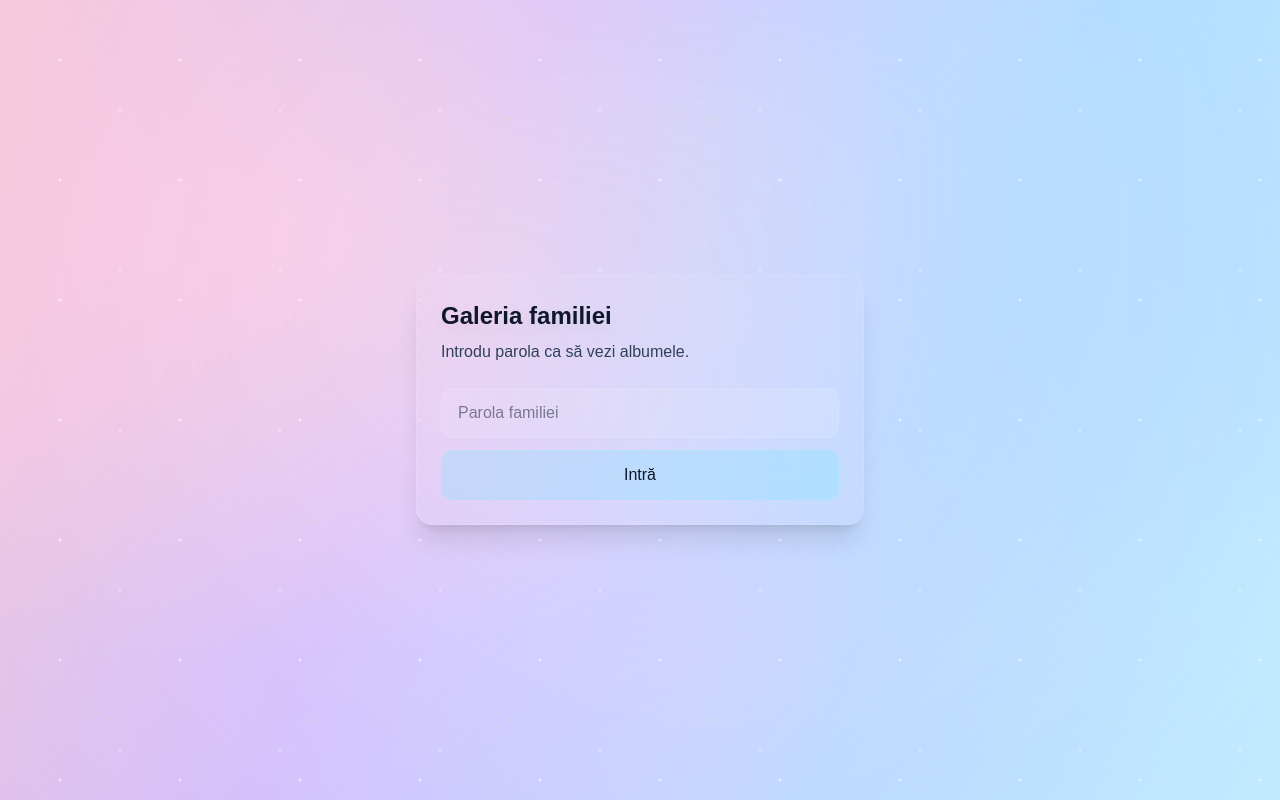
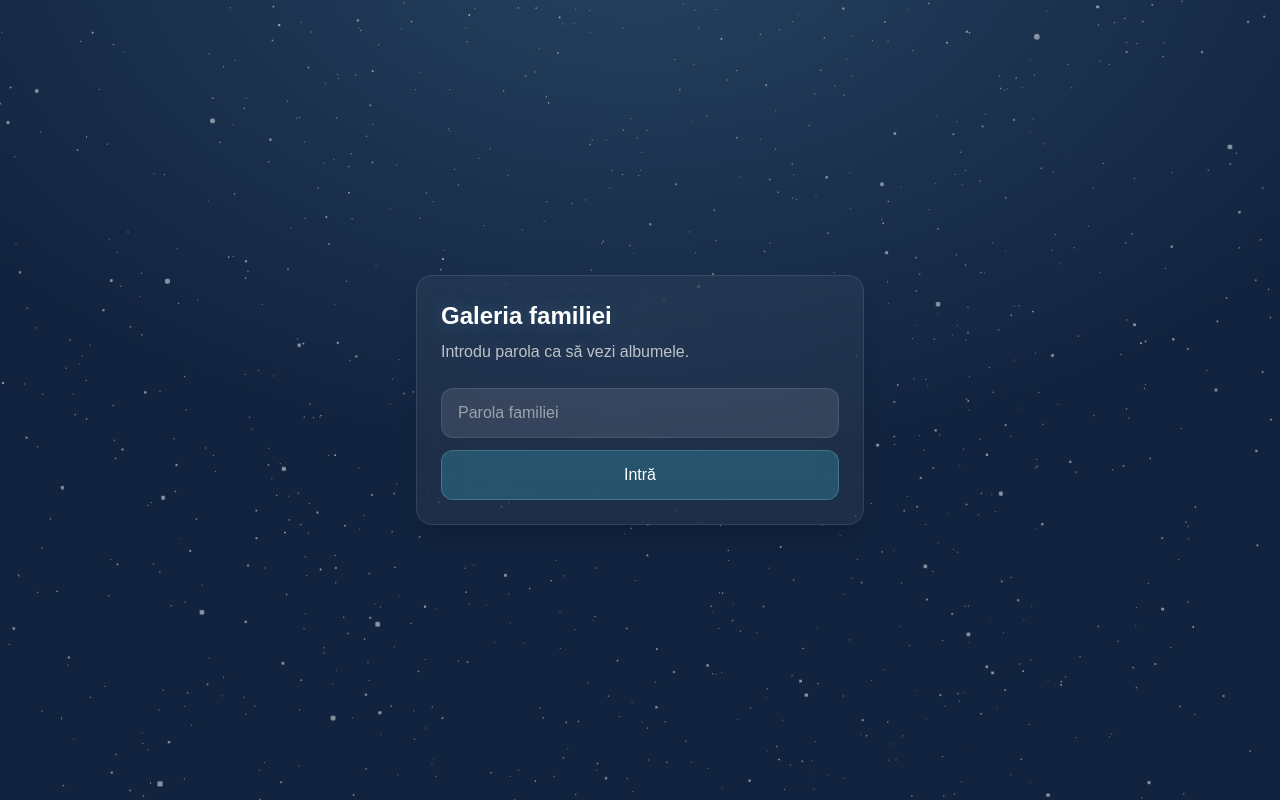
Before and after one commit to LetincaCosmin/family-gallery, a Next.js app: page /login in a window 1280 px wide. Built offline with nearby package versions, Linux system fonts and the light colour scheme; sample sign-in values are in the browser's storage.

Commit message:
Add files via upload

```diff
--- a/src/app/admin/page.js
+++ b/src/app/admin/page.js
@@ -222,10 +222,10 @@ export default function AdminPage() {
 
   if (!authed) {
     return (
-      <div className="min-h-dvh bg-transparent text-slate-900 flex items-center justify-center p-6">
+      <div className="min-h-dvh bg-transparent text-white flex items-center justify-center p-6">
         <div className="w-full max-w-md rounded-2xl border border-white/10 bg-white/5 backdrop-blur-xl p-6 shadow-xl">
           <h1 className="text-2xl font-semibold">Admin</h1>
-          <p className="text-slate-700 mt-2">Introdu parola de admin.</p>
+          <p className="text-white/70 mt-2">Introdu parola de admin.</p>
 
           <form onSubmit={onSubmit} className="mt-6 space-y-3">
             <input
@@ -250,12 +250,12 @@ export default function AdminPage() {
   }
 
   return (
-    <main className="min-h-dvh bg-transparent text-slate-900 p-6">
+    <main className="min-h-dvh bg-transparent text-white p-6">
       <div className="max-w-6xl mx-auto space-y-6">
         <header className="flex items-center justify-between gap-3">
           <div>
             <h1 className="text-2xl font-semibold">Admin Panel</h1>
-            <p className="text-slate-500 text-sm mt-1">Albume / Evenimente</p>
+            <p className="text-white/60 text-sm mt-1">Albume / Evenimente</p>
           </div>
 
           <div className="flex gap-2">
@@ -319,12 +319,12 @@ export default function AdminPage() {
             </div>
 
             {loadingAlbums ? (
-              <p className="text-slate-500 mt-3">Încarc albumele...</p>
+              <p className="text-white/60 mt-3">Încarc albumele...</p>
             ) : null}
 
             {saveMsg ? (
               <p
-                className={`text-sm mt-3 ${saveMsg.startsWith("Eroare") ? "text-red-300" : "text-slate-500"}`}
+                className={`text-sm mt-3 ${saveMsg.startsWith("Eroare") ? "text-red-300" : "text-white/70"}`}
               >
                 {saveMsg}
               </p>
@@ -361,7 +361,7 @@ export default function AdminPage() {
                 Creează local
               </button>
 
-              <p className="text-xs text-slate-500">
+              <p className="text-xs text-white/60">
                 Albumul apare imediat, dar devine „real” după{" "}
                 <span className="font-mono">Save to GitHub</span>.
               </p>
@@ -380,26 +380,26 @@ export default function AdminPage() {
                 {selectedAlbum ? selectedAlbum.title : "Niciun album selectat"}
               </h2>
               {selectedAlbum?.date ? (
-                <p className="text-sm text-slate-500 mt-1">
+                <p className="text-sm text-white/60 mt-1">
                   {selectedAlbum.date}
                 </p>
               ) : null}
               {selectedAlbum?.description ? (
-                <p className="text-sm text-slate-500 mt-2">
+                <p className="text-sm text-white/70 mt-2">
                   {selectedAlbum.description}
                 </p>
               ) : null}
             </div>
 
             {selectedAlbum ? (
-              <span className="text-xs text-slate-500">
+              <span className="text-xs text-white/60">
                 {selectedAlbum.photos?.length || 0} poze
               </span>
             ) : null}
           </div>
 
           {!selectedAlbum ? (
-            <p className="text-slate-500 mt-4">
+            <p className="text-white/60 mt-4">
               Creează sau selectează un album ca să poți adăuga poze.
             </p>
           ) : selectedAlbum.photos?.length ? (
@@ -416,7 +416,7 @@ export default function AdminPage() {
                     className="w-full aspect-square object-cover"
                   />
                   <div className="p-2 flex justify-between items-center">
-                    <span className="text-[11px] text-slate-500 truncate">
+                    <span className="text-[11px] text-white/60 truncate">
                       {p.public_id || "photo"}
                     </span>
                     <button
@@ -431,7 +431,7 @@ export default function AdminPage() {
               ))}
             </div>
           ) : (
-            <p className="text-slate-500 mt-4">Album gol. Urcă poze mai sus.</p>
+            <p className="text-white/60 mt-4">Album gol. Urcă poze mai sus.</p>
           )}
         </div>
       </div>
--- a/src/app/globals.css
+++ b/src/app/globals.css
@@ -18,20 +18,21 @@ body {
 }
 
 body {
-  color: #0f172a; /* dark slate, mai elegant decât #000 */
+  background: var(--ink);
+  color: rgba(255, 255, 255, 0.92);
   font-family: Arial, Helvetica, sans-serif;
-  background: transparent;
 }
-h1, h2 {
-  text-shadow: 0 6px 18px rgba(0, 0, 0, 0.08);
+
+h1,
+h2 {
+  text-shadow: 0 0 20px rgba(125, 211, 252, 0.25);
 }
 
 .bg-3d-canvas {
   position: fixed;
   inset: 0;
-  z-index: 1;       /* peste gradient, sub UI */
+  z-index: 0;
   pointer-events: none;
-  opacity: 0.55;    /* opțional, ca master dimmer */
 }
 
 canvas {
@@ -125,21 +126,17 @@ canvas {
 
 /* ===== Glass tokens (like in your reference) ===== */
 .glass {
-background: rgba(255, 255, 255, 0.18);
-  border: 1px solid rgba(255, 255, 255, 0.42);
-  backdrop-filter: blur(14px) saturate(1.15);
-  -webkit-backdrop-filter: blur(14px) saturate(1.15);
-
+  background: rgba(255, 255, 255, 0.07);
+  border: 1px solid rgba(255, 255, 255, 0.12);
+  backdrop-filter: blur(20px) saturate(1.2);
   box-shadow:
-    0 18px 50px rgba(30, 50, 90, 0.18),
-    inset 0 1px 0 rgba(255, 255, 255, 0.35);
-
-  outline: 1px solid rgba(255, 255, 255, 0.12);
+    0 18px 50px rgba(0, 0, 0, 0.35),
+    0 0 0 1px rgba(255, 255, 255, 0.06) inset;
 }
 
 .glass-hover:hover {
-  background: rgba(255, 255, 255, 0.22);
-  border-color: rgba(255, 255, 255, 0.52);
+  background: rgba(255, 255, 255, 0.1);
+  border-color: rgba(255, 255, 255, 0.16);
 }
 
 /* ===== 3D Card (tilt + specular highlight) ===== */
@@ -162,15 +159,10 @@ background: rgba(255, 255, 255, 0.18);
   border-radius: inherit;
   pointer-events: none;
 
-  background: radial-gradient(
-    800px 220px at calc(var(--mx) * 100%) calc(var(--my) * 100%),
-    rgba(255, 255, 255, 0.22),
-    rgba(255, 255, 255, 0) 55%
-  );
+  /* moving highlight */
 
   opacity: 0;
   transition: opacity 200ms ease;
-  mix-blend-mode: screen;
 }
 
 .card-3d:hover {
@@ -182,43 +174,12 @@ background: rgba(255, 255, 255, 0.18);
   opacity: 1;
 }
 
-.canvas-bg {
-  position: fixed;
-  inset: 0;
-  z-index: 0;
-  pointer-events: none;
-  overflow: hidden;
-
+body {
   background:
-    radial-gradient(1200px 700px at 20% 30%, rgba(255, 196, 214, 0.65) 0%, rgba(255, 196, 214, 0) 60%),
-    radial-gradient(900px 600px at 70% 35%, rgba(170, 205, 255, 0.75) 0%, rgba(170, 205, 255, 0) 60%),
-    radial-gradient(900px 700px at 50% 80%, rgba(210, 190, 255, 0.45) 0%, rgba(210, 190, 255, 0) 65%),
-    linear-gradient(110deg, #eec4d7 0%, #cdb8f5 35%, #a9d7ff 70%, #bfe8ff 100%);
-
-  filter: saturate(1.05) contrast(1.02);
+    radial-gradient(
+      1400px 900px at 50% -10%,
+      rgba(125, 211, 252, 0.18),
+      transparent 60%
+    ),
+    #12233f;
 }
-
-.canvas-bg::before {
-  content: "";
-  position: absolute;
-  inset: -30%;
-  background:
-    radial-gradient(circle at 40% 40%, rgba(255,255,255,0.22) 0%, rgba(255,255,255,0) 55%),
-    radial-gradient(circle at 65% 25%, rgba(255,255,255,0.15) 0%, rgba(255,255,255,0) 55%),
-    radial-gradient(circle at 55% 75%, rgba(255,255,255,0.12) 0%, rgba(255,255,255,0) 60%);
-  filter: blur(18px);
-  opacity: 0.9;
-}
-
-.canvas-bg::after {
-  content: "";
-  position: absolute;
-  inset: 0;
-  background:
-    radial-gradient(circle, rgba(255,255,255,0.85) 0 1px, rgba(255,255,255,0) 2px) 0 0 / 120px 120px,
-    radial-gradient(circle, rgba(255,255,255,0.55) 0 1px, rgba(255,255,255,0) 2px) 40px 30px / 160px 160px,
-    radial-gradient(circle, rgba(255, 214, 128, 0.55) 0 1px, rgba(255, 214, 128, 0) 2px) 10px 20px / 200px 200px;
-
-  opacity: 0.55;
-  filter: blur(0.2px);
-}
--- a/src/app/layout.js
+++ b/src/app/layout.js
@@ -27,7 +27,7 @@ export default function RootLayout({ children }) {
         <ParallaxRig />
         <ThreeBackground />
         {/* Background scene (layered, 3D-ish) */}
-        <div aria-hidden="true" className="canvas-bg" />
+        <div aria-hidden="true" className="bg-scene" />
 
         {/* Content */}
         <div className="relative z-10">{children}</div>
--- a/src/app/login/page.js
+++ b/src/app/login/page.js
@@ -38,14 +38,14 @@ export default function LoginPage() {
   }
 
   return (
-    <div className="min-h-dvh bg-transparent text-slate-900 flex items-center justify-center p-6">
+    <div className="min-h-dvh bg-transparent text-white flex items-center justify-center p-6">
       <motion.div
         initial={{ opacity: 0, y: 14 }}
         animate={{ opacity: 1, y: 0 }}
         className="w-full max-w-md rounded-2xl border border-white/10 bg-white/5 backdrop-blur-xl p-6 shadow-xl"
       >
         <h1 className="text-2xl font-semibold">Galeria familiei</h1>
-        <p className="text-slate-700 mt-2">
+        <p className="text-white/70 mt-2">
           Introdu parola ca să vezi albumele.
         </p>
 
--- a/src/app/page.js
+++ b/src/app/page.js
@@ -21,7 +21,7 @@ function AlbumCard({ album, onOpen }) {
             className="w-full h-full object-cover"
           />
         ) : (
-          <div className="w-full h-full flex items-center justify-center text-slate-400">
+          <div className="w-full h-full flex items-center justify-center text-white/40">
             Fără cover
           </div>
         )}
@@ -30,12 +30,12 @@ function AlbumCard({ album, onOpen }) {
       <div className="p-4">
         <div className="flex items-start justify-between gap-3">
           <div>
-            <h3 className="font-semibold text-slate-900">{album.title}</h3>
+            <h3 className="font-semibold text-white">{album.title}</h3>
             {album.date ? (
-              <p className="text-sm text-slate-500 mt-1">{album.date}</p>
+              <p className="text-sm text-white/60 mt-1">{album.date}</p>
             ) : null}
           </div>
-          <span className="text-xs text-slate-500">
+          <span className="text-xs text-white/60">
             {album.photos?.length || 0} poze
           </span>
         </div>
@@ -81,12 +81,12 @@ export default function HomePage() {
   const albums = useMemo(() => data.albums || [], [data]);
 
   return (
-    <main className="min-h-dvh bg-transparent text-slate-900 p-6">
+    <main className="min-h-dvh bg-transparent text-white p-6">
       <div className="max-w-6xl mx-auto">
         <header className="flex items-center justify-between gap-3">
           <div>
             <h1 className="text-2xl font-semibold">LET-Digital Gallery</h1>
-            <p className="text-slate-500 text-sm mt-1">Albume & evenimente</p>
+            <p className="text-white/60 text-sm mt-1">Albume & evenimente</p>
           </div>
 
           <div className="flex gap-2">
@@ -165,7 +165,7 @@ export default function HomePage() {
                     className="w-full h-full object-cover"
                   />
                 ) : (
-                  <div className="w-full h-full flex items-center justify-center text-slate-400">
+                  <div className="w-full h-full flex items-center justify-center text-white/40">
                     Fără cover
                   </div>
                 )}
@@ -177,7 +177,7 @@ export default function HomePage() {
                     {selected.title}
                   </h2>
                   {selected.date ? (
-                    <p className="text-slate-500 mt-1">{selected.date}</p>
+                    <p className="text-white/60 mt-1">{selected.date}</p>
                   ) : null}
                 </div>
               </div>
--- a/src/components/ThreeBackground.jsx
+++ b/src/components/ThreeBackground.jsx
@@ -26,13 +26,13 @@ function Particles() {
   return (
     <Points ref={ref} positions={positions} stride={3} frustumCulled>
       <PointMaterial
-  transparent
-  color="#ffffff"
-  size={0.03}
-  sizeAttenuation
-  depthWrite={false}
-  opacity={0.20}
-/>
+        transparent
+        color="#7dd3fc"
+        size={0.05}
+        sizeAttenuation
+        depthWrite={false}
+        opacity={0.6}
+      />
     </Points>
   );
 }
@@ -41,8 +41,8 @@ export default function ThreeBackground() {
   return (
     <div className="bg-3d-canvas">
       <Canvas camera={{ position: [0, 0, 5], fov: 60 }}>
-        <ambientLight intensity={0.25} />
-        <pointLight position={[5, 5, 5]} intensity={0.35} color="#ffffff" />
+        <ambientLight intensity={0.5} />
+        <pointLight position={[5, 5, 5]} intensity={1.2} color="#38bdf8" />
         <Particles />
       </Canvas>
     </div>
```
